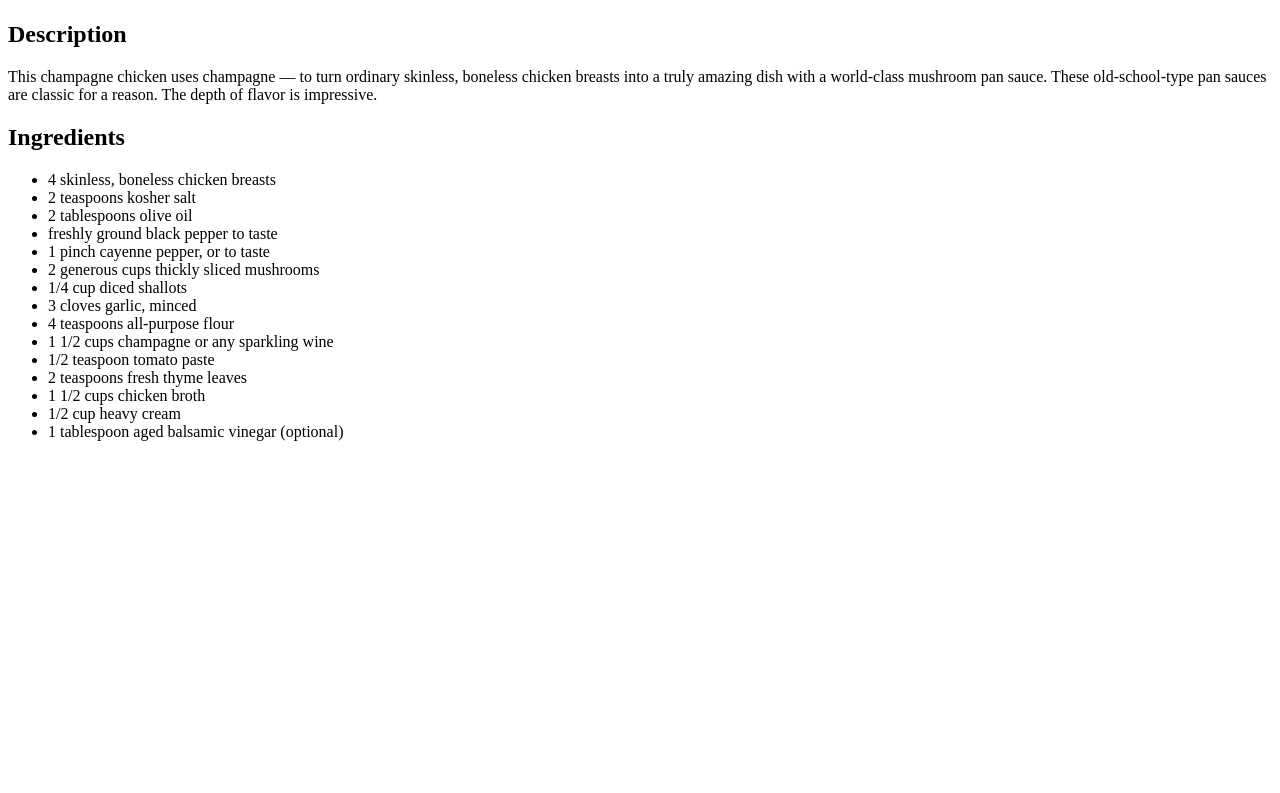
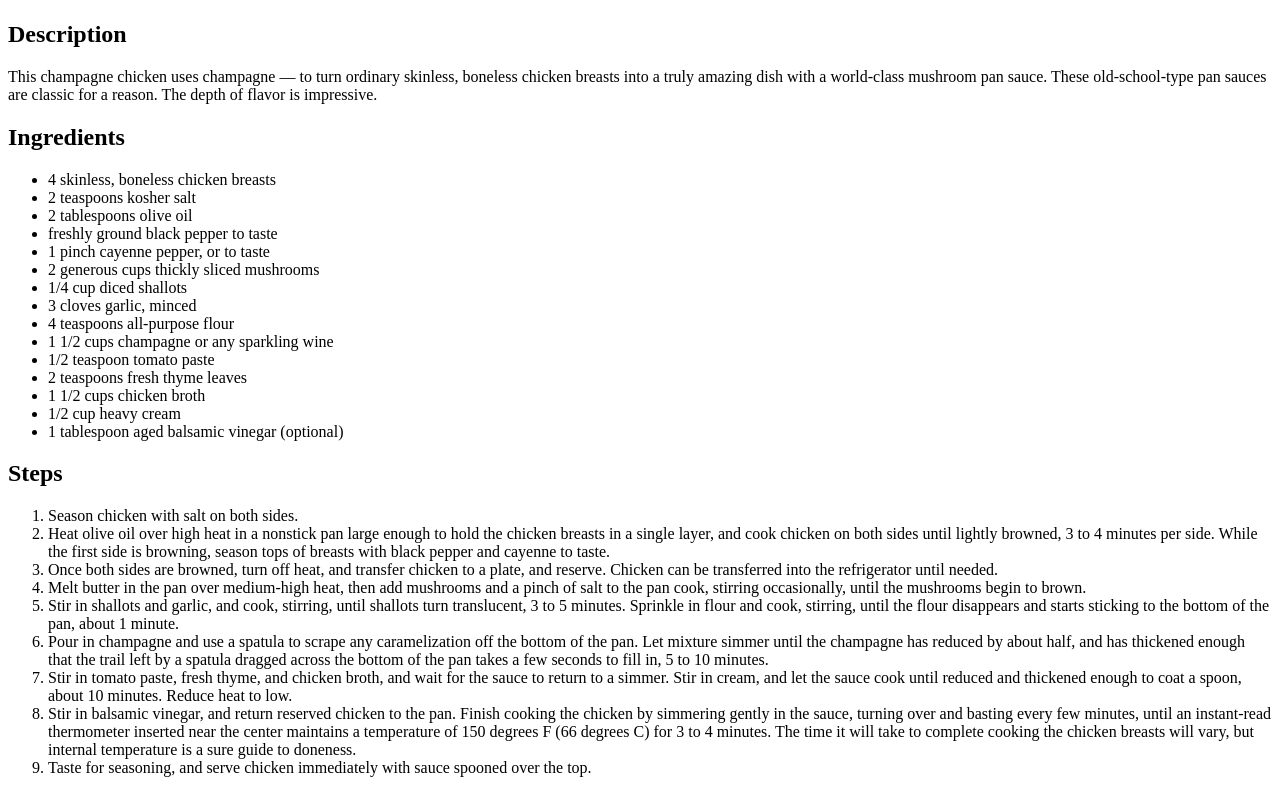
Before and after one commit to adubasava/odin-recipes, a plain HTML site: page recipes/chicken.html in a window 1280 px wide. Shown: the part 583-1376 px from the top of the page. Before the commit the page ends 1040 px from the top, so only its background shows below. Drawn offline with Linux system fonts and the light colour scheme.

Commit message:
Add steps for a recipe

```diff
--- a/recipes/chicken.html
+++ b/recipes/chicken.html
@@ -30,5 +30,39 @@
         <li>1/2 cup heavy cream</li>
         <li>1 tablespoon aged balsamic vinegar (optional)</li>
     </ul>
+    <h2>Steps</h2>
+    <ol>
+        <li>Season chicken with salt on both sides.</li>
+        <li>Heat olive oil over high heat in a nonstick pan large enough to hold the chicken breasts in a single layer,
+            and cook chicken on both sides until lightly browned, 3 to 4 minutes per side.
+            While the first side is browning, season tops of breasts with black pepper and cayenne to taste.
+        </li>
+        <li>Once both sides are browned, turn off heat, and transfer chicken to a plate, and reserve.
+            Chicken can be transferred into the refrigerator until needed.
+        </li>
+        <li>Melt butter in the pan over medium-high heat, then add mushrooms and a pinch of salt to the pan cook,
+            stirring occasionally, until the mushrooms begin to brown.
+        </li>
+        <li>Stir in shallots and garlic, and cook, stirring, until shallots turn translucent, 3 to 5 minutes.
+            Sprinkle in flour and cook, stirring, until the flour disappears and starts sticking to the bottom of the pan, about 1 minute.
+        </li>
+        <li>Pour in champagne and use a spatula to scrape any caramelization off the bottom of the pan.
+            Let mixture simmer until the champagne has reduced by about half,
+            and has thickened enough that the trail left by a spatula dragged across the bottom of the pan
+            takes a few seconds to fill in, 5 to 10 minutes.
+        </li>
+        <li>Stir in tomato paste, fresh thyme, and chicken broth, and wait for the sauce to return to a simmer.
+            Stir in cream, and let the sauce cook until reduced and thickened enough to coat a spoon, about 10 minutes.
+            Reduce heat to low.
+        </li>
+        <li>Stir in balsamic vinegar, and return reserved chicken to the pan.
+            Finish cooking the chicken by simmering gently in the sauce,
+            turning over and basting every few minutes, until an instant-read thermometer inserted near the center
+            maintains a temperature of 150 degrees F (66 degrees C) for 3 to 4 minutes.
+            The time it will take to complete cooking the chicken breasts will vary,
+            but internal temperature is a sure guide to doneness.
+        </li>
+        <li>Taste for seasoning, and serve chicken immediately with sauce spooned over the top. </li>
+    </ol>
 </body>
 </html>
```
